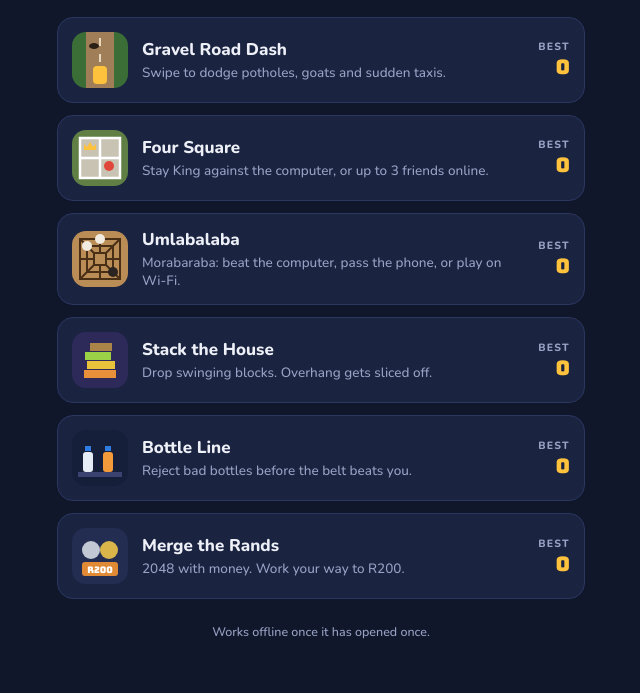
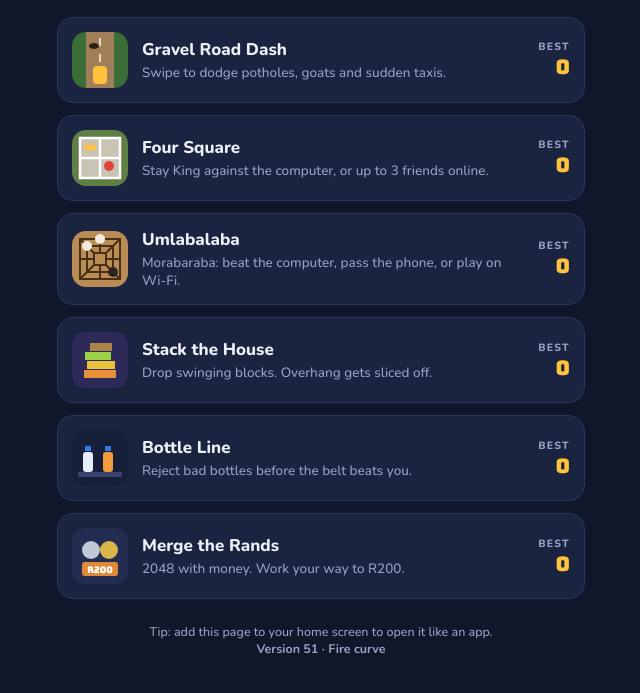
Before and after one commit to cmbonja-create/Ekhaya, a plain HTML site: page index.html in a window 1280 px wide. Shown: the part 99-792 px from the top of the page, without its empty margins (319-959 px from the left). Drawn offline with nearby package versions, Linux system fonts and the light colour scheme.

Commit message:
Modify footer text with home screen tip and version
Updated footer text to include a tip for adding the page to the home screen and displayed the version.

```diff
--- a/index.html
+++ b/index.html
@@ -141,7 +141,7 @@ canvas{position:absolute;inset:0;width:100%;height:100%;touch-action:none;displa
       <p>Small games. No ads, no sign-up. Your best scores stay on this phone.</p>
     </header>
     <div class="list" id="list"></div>
-    <p class="foot">Works offline once it has opened once.</p>
+    <p class="foot">Tip: add this page to your home screen to open it like an app.<br><b id="ver">Version 51 · Fire curve</b></p>
   </main>
 
   <section class="play" id="play" hidden>
```
